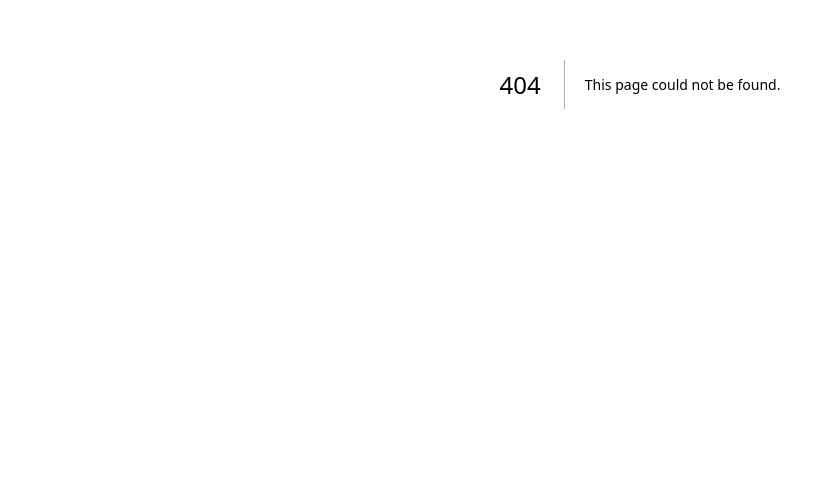
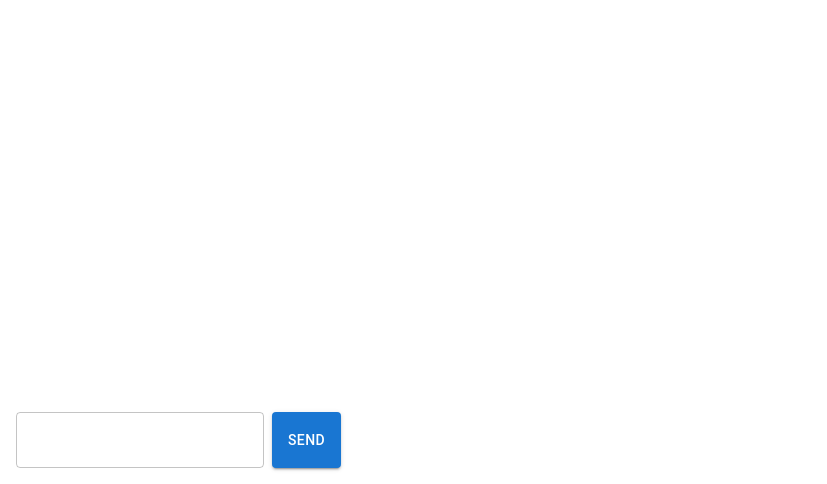
Before and after one commit to Prainex/medicine-chatbot, a Next.js app: page /chatbot in a window 1280 px wide. Before the commit this address had no page. Shown: the part 316-800 px from the top of the page, without its empty margins (0-827 px from the left). Built offline with nearby package versions, Linux system fonts and the light colour scheme.

Commit message:
Created the chatbot files and chatbot api calls

```diff
--- /dev/null
+++ b/app/api/chat/route.js
@@ -0,0 +1,41 @@
+import {NextResponse} from 'next/server' // Import NextResponse from Next.js for handling responses
+import OpenAI from 'openai' // Import OpenAI library for interacting with the OpenAI API
+
+// System prompt for the AI, providing guidelines on how to respond to users
+const systemPrompt = "asdf" // Use your own system prompt here
+
+// POST function to handle incoming requests
+export async function POST(req) {
+  const openai = new OpenAI() // Create a new instance of the OpenAI client
+  const data = await req.json() // Parse the JSON body of the incoming request
+
+  // Create a chat completion request to the OpenAI API
+  const completion = await openai.chat.completions.create({
+    messages: [{role: 'system', content: systemPrompt}, ...data], // Include the system prompt and user messages
+    model: 'gpt-4o', // Specify the model to use
+    stream: true, // Enable streaming responses
+  })
+
+  // Create a ReadableStream to handle the streaming response
+  const stream = new ReadableStream({
+    async start(controller) {
+      const encoder = new TextEncoder() // Create a TextEncoder to convert strings to Uint8Array
+      try {
+        // Iterate over the streamed chunks of the response
+        for await (const chunk of completion) {
+          const content = chunk.choices[0]?.delta?.content // Extract the content from the chunk
+          if (content) {
+            const text = encoder.encode(content) // Encode the content to Uint8Array
+            controller.enqueue(text) // Enqueue the encoded text to the stream
+          }
+        }
+      } catch (err) {
+        controller.error(err) // Handle any errors that occur during streaming
+      } finally {
+        controller.close() // Close the stream when done
+      }
+    },
+  })
+
+  return new NextResponse(stream) // Return the stream as the response
+}
--- /dev/null
+++ b/app/chatbot/page.js
@@ -0,0 +1,57 @@
+'use client'
+import {Box, Button, Stack, TextField} from '@mui/material'
+import {useState} from 'react'
+
+export default function Chatbot() {
+  const [messages, setMessages] = useState([])
+  const [input, setInput] = useState('')
+
+  const sendMessage = async () => {
+    if (input) {
+      setMessages([...messages, {role: 'user', content: input}])
+      setInput('')
+
+      const response = await fetch('/api/chat', {
+        method: 'POST',
+        headers: {'Content-Type': 'application/json'},
+        body: JSON.stringify(messages),
+      })
+
+      const reader = response.body.getReader()
+      let result = await reader.read()
+      let text = ''
+
+      while (!result.done) {
+        text += new TextDecoder().decode(result.value)
+        result = await reader.read()
+      }
+
+      setMessages([...messages, {role: 'system', content: text}])
+    }
+  }
+
+  return (
+    <Box sx={{display: 'flex', flexDirection: 'column', height: '100vh', backgroundColor: 'white'}}>
+      <Box sx={{flex: 1, overflowY: 'auto', p: 2}}>
+        {messages.map((message, index) => (
+          <Box key={index} sx={{textAlign: message.role === 'system' ? 'center' : 'right'}}>
+            <Stack direction="row" spacing={1}>
+              <TextField variant="outlined" value={message.content} disabled />
+            </Stack>
+          </Box>
+        ))}
+      </Box>
+      <Stack direction="row" spacing={1} sx={{p: 2}}>
+        <TextField
+          variant="outlined"
+          value={input}
+          onChange={(event) => setInput(event.target.value)}
+          onKeyPress={(event) => event.key === 'Enter' && sendMessage()}
+        />
+        <Button variant="contained" onClick={sendMessage}>
+          Send
+        </Button>
+      </Stack>
+    </Box>
+  )
+}
```
Also changed, not shown: app/page.js (+11 -2 lines).
